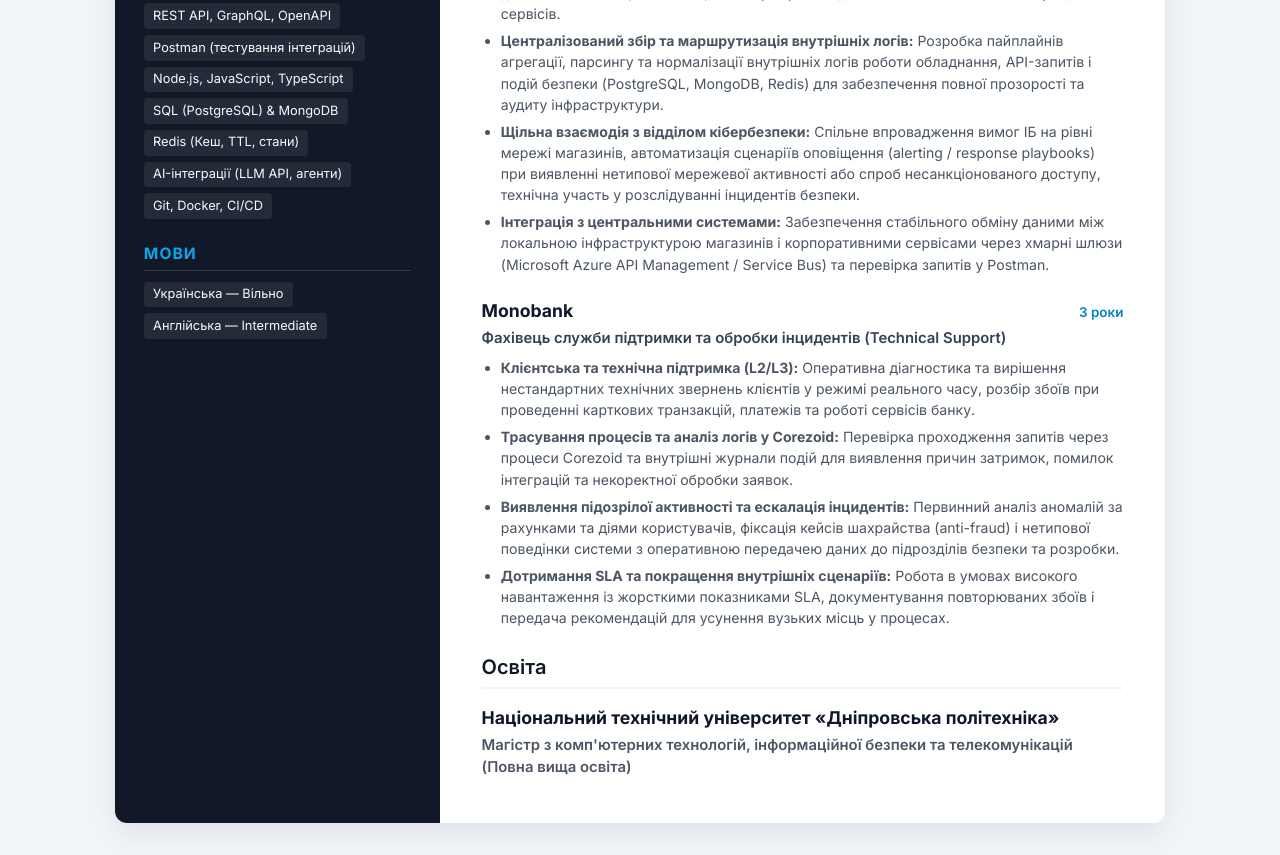
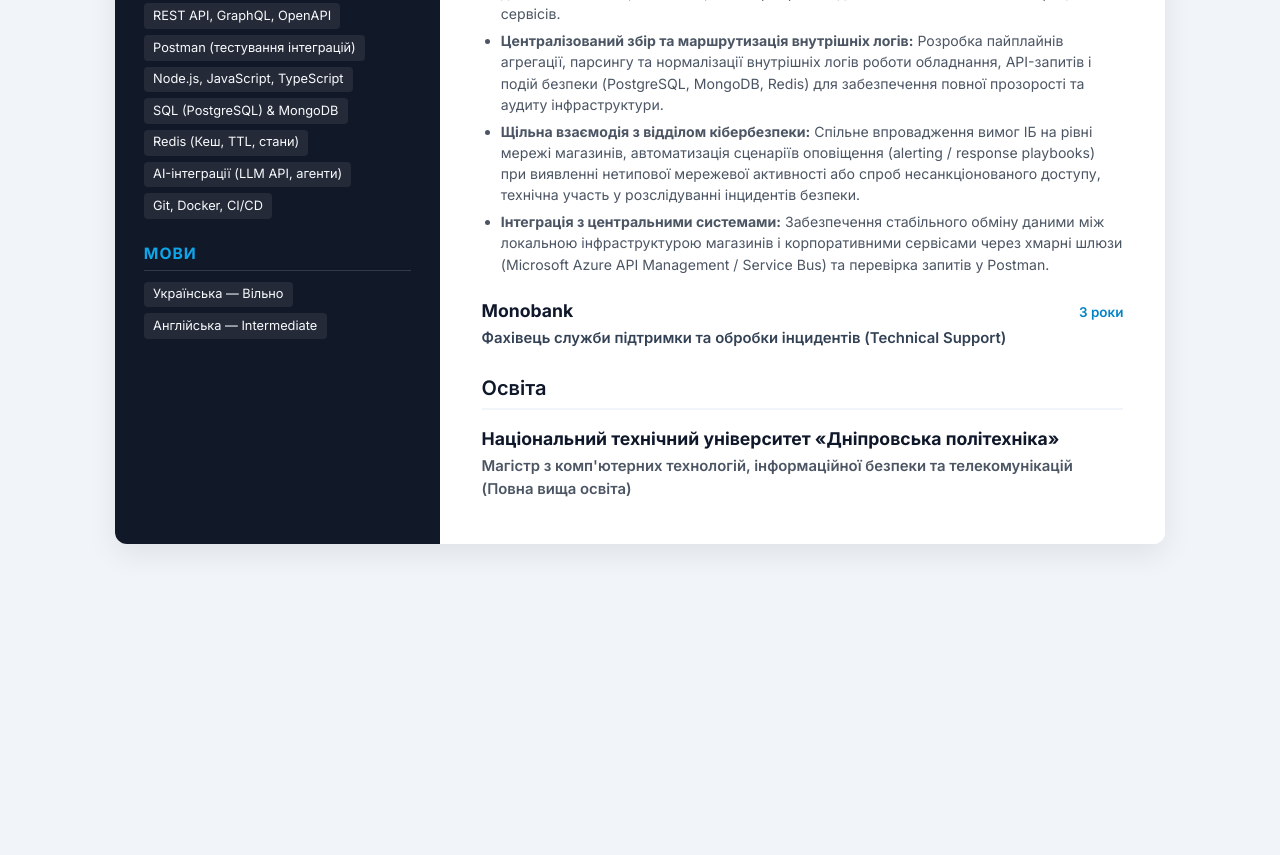
Before and after one commit to MaxTryhub/resume_ukr, a plain HTML site: page index.html in a window 1280 px wide. Shown: the part 1013-1868 px from the top of the page. After the commit the page ends 1589 px from the top, so only its background shows below. Drawn offline with Linux system fonts and the light colour scheme.

Commit message:
Update index.html

```diff
--- a/index.html
+++ b/index.html
@@ -345,12 +345,6 @@
                         <span class="duration">3 роки</span>
                     </div>
                     <div class="job-title">Фахівець служби підтримки та обробки інцидентів (Technical Support)</div>
-                    <ul class="duties-list">
-                        <li><strong>Клієнтська та технічна підтримка (L2/L3):</strong> Оперативна діагностика та вирішення нестандартних технічних звернень клієнтів у режимі реального часу, розбір збоїв при проведенні карткових транзакцій, платежів та роботі сервісів банку.</li>
-                        <li><strong>Трасування процесів та аналіз логів у Corezoid:</strong> Перевірка проходження запитів через процеси Corezoid та внутрішні журнали подій для виявлення причин затримок, помилок інтеграцій та некоректної обробки заявок.</li>
-                        <li><strong>Виявлення підозрілої активності та ескалація інцидентів:</strong> Первинний аналіз аномалій за рахунками та діями користувачів, фіксація кейсів шахрайства (anti-fraud) і нетипової поведінки системи з оперативною передачею даних до підрозділів безпеки та розробки.</li>
-                        <li><strong>Дотримання SLA та покращення внутрішніх сценаріїв:</strong> Робота в умовах високого навантаження із жорсткими показниками SLA, документування повторюваних збоїв і передача рекомендацій для усунення вузьких місць у процесах.</li>
-                    </ul>
                 </div>
             </section>
 
```
